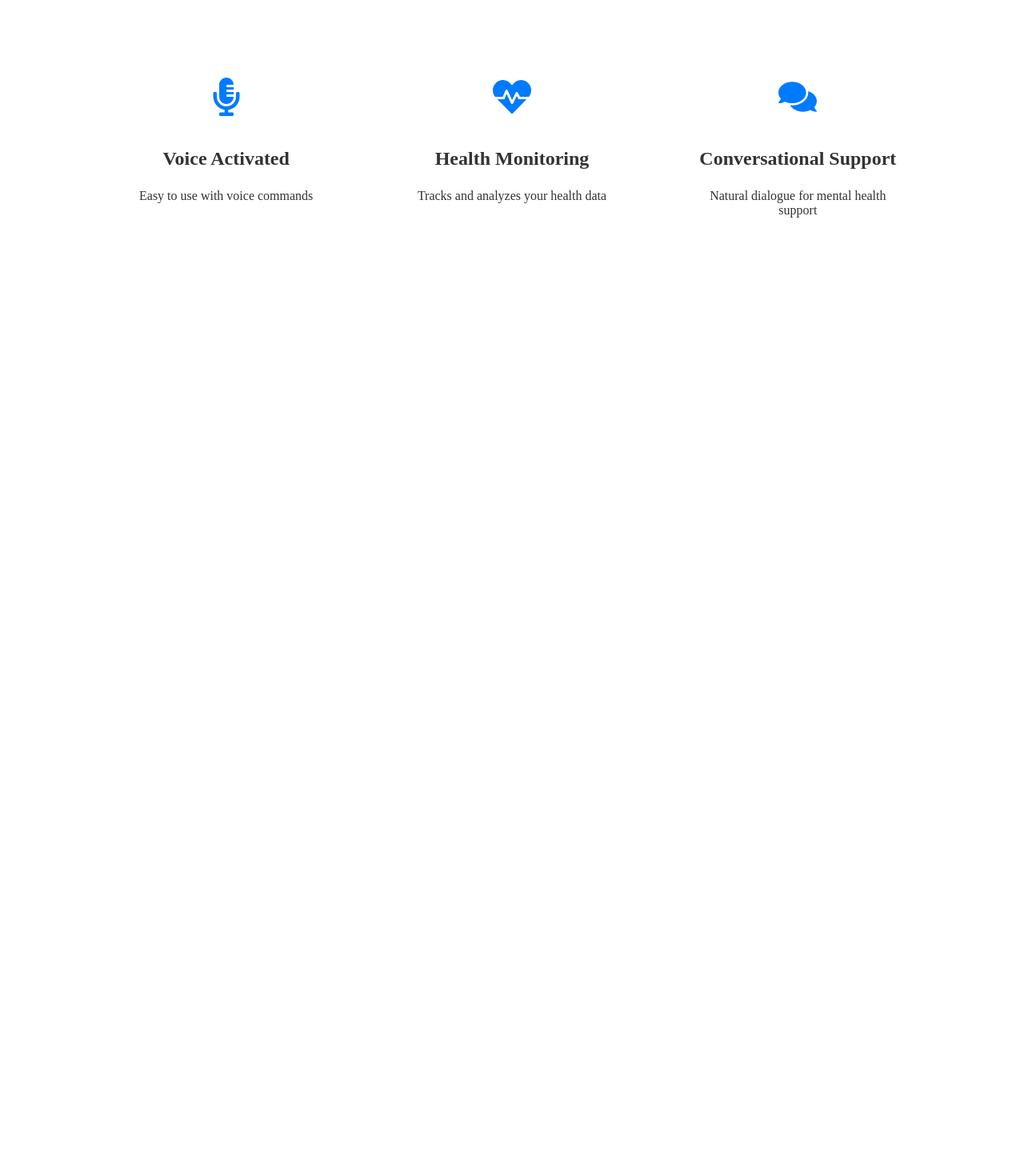
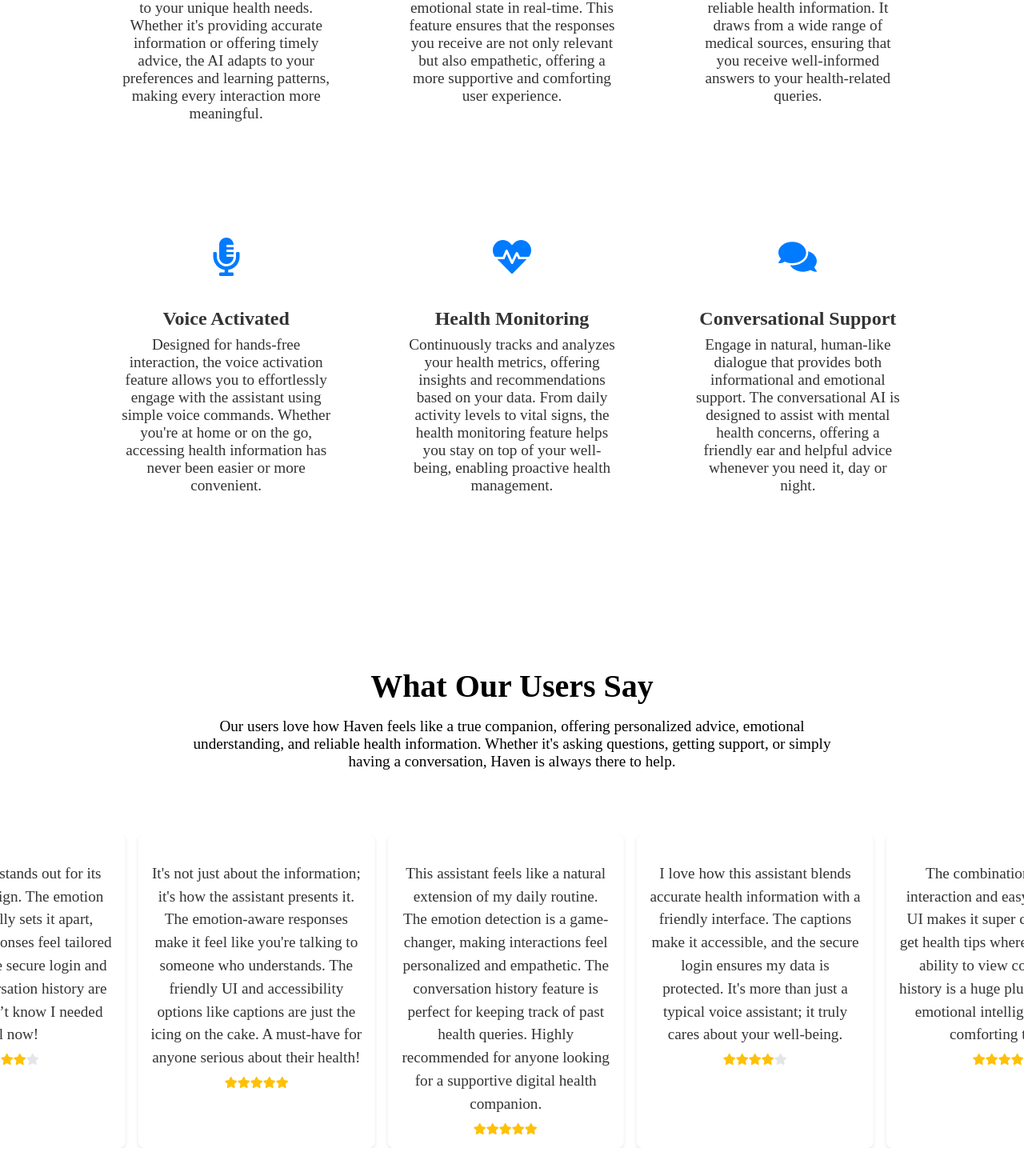
Before and after one commit to Tarun-032/HavenAI, a React (Vite) app: page / in a window 1280 px wide. Shown: the part 1206-2676 px from the top of the page at 80% size. Before the commit the page ends 1678 px from the top, so only its background shows below. Built offline with nearby package versions, Linux system fonts and the light colour scheme.

Commit message:
review section

```diff
--- a/src/Components/Body/Body.jsx
+++ b/src/Components/Body/Body.jsx
@@ -3,6 +3,7 @@ import './body.css'
 import { useState } from 'react';
 import { FaMicrophone, FaRobot, FaHeartbeat, FaDatabase, FaMicrophoneAlt, FaBrain, FaComments } from 'react-icons/fa';
 import './Body.css';
+import Reviewcarousel from './Reviewcarousal/Reviewcarousal';
 
 import photo from '../../assets/photoai.png'
 
@@ -25,12 +26,12 @@ const Body = () => {
   };
 
   const features = [
-    { icon: <FaRobot />, title: "AI Powered", description: "Advanced AI technology for personalized assistance" },
-    { icon: <FaBrain />, title: "Emotion Recognition", description: "Detects and responds to your emotional state" },
-    { icon: <FaDatabase />, title: "Trained on Medical Data", description: "Extensive medical knowledge for accurate information" },
-    { icon: <FaMicrophoneAlt />, title: "Voice Activated", description: "Easy to use with voice commands" },
-    { icon: <FaHeartbeat />, title: "Health Monitoring", description: "Tracks and analyzes your health data" },
-    { icon: <FaComments />, title: "Conversational Support", description: "Natural dialogue for mental health support" }
+    { icon: <FaRobot />, title: "AI Powered", description: "Leverages state-of-the-art AI algorithms to deliver personalized assistance tailored to your unique health needs. Whether it's providing accurate information or offering timely advice, the AI adapts to your preferences and learning patterns, making every interaction more meaningful." },
+    { icon: <FaBrain />, title: "Emotion Recognition", description: "Utilizes advanced emotion detection technology to understand and respond to your emotional state in real-time. This feature ensures that the responses you receive are not only relevant but also empathetic, offering a more supportive and comforting user experience." },
+    { icon: <FaDatabase />, title: "Trained on Medical Data", description: "Backed by an extensive database of medical knowledge, the assistant provides accurate and reliable health information. It draws from a wide range of medical sources, ensuring that you receive well-informed answers to your health-related queries." },
+    { icon: <FaMicrophoneAlt />, title: "Voice Activated", description: "Designed for hands-free interaction, the voice activation feature allows you to effortlessly engage with the assistant using simple voice commands. Whether you're at home or on the go, accessing health information has never been easier or more convenient." },
+    { icon: <FaHeartbeat />, title: "Health Monitoring", description: "Continuously tracks and analyzes your health metrics, offering insights and recommendations based on your data. From daily activity levels to vital signs, the health monitoring feature helps you stay on top of your well-being, enabling proactive health management." },
+    { icon: <FaComments />, title: "Conversational Support", description: "Engage in natural, human-like dialogue that provides both informational and emotional support. The conversational AI is designed to assist with mental health concerns, offering a friendly ear and helpful advice whenever you need it, day or night." }
   ];
 
   return (
@@ -56,6 +57,13 @@ const Body = () => {
           </div>
         </div>
       </section>
+      <div className='info'>
+      <h1>What Our Users Say</h1>
+      <p>Our users love how Haven feels like a true companion, offering personalized advice, emotional understanding, and reliable health information. Whether it's asking questions, getting support, or simply having a conversation, Haven is always there to help.</p>
+      </div>
+      <section className="review-section">
+        <Reviewcarousel />
+      </section>
       </main>
 
   )
--- /dev/null
+++ b/src/Components/Body/Reviewcarousal/Reviewcarousal.jsx
@@ -0,0 +1,45 @@
+import React, { useEffect, useState } from 'react';
+import { FaStar } from 'react-icons/fa';
+
+const reviews = [
+    { text: "This assistant feels like a natural extension of my daily routine. The emotion detection is a game-changer, making interactions feel personalized and empathetic. The conversation history feature is perfect for keeping track of past health queries. Highly recommended for anyone looking for a supportive digital health companion.", rating: 5 },
+    { text: "I love how this assistant blends accurate health information with a friendly interface. The captions make it accessible, and the secure login ensures my data is protected. It's more than just a typical voice assistant; it truly cares about your well-being.", rating: 4 },
+    { text: "The combination of voice interaction and easy-to-navigate UI makes it super convenient to get health tips wherever I am. The ability to view conversation history is a huge plus, and the AI's emotional intelligence adds a comforting touch.", rating: 5 },
+    { text: "This assistant stands out for its thoughtful design. The emotion detection really sets it apart, making the responses feel tailored and caring. The secure login and detailed conversation history are features I didn’t know I needed until now!", rating: 4 },
+    { text: "It's not just about the information; it's how the assistant presents it. The emotion-aware responses make it feel like you're talking to someone who understands. The friendly UI and accessibility options like captions are just the icing on the cake. A must-have for anyone serious about their health!", rating: 5 },
+  ];
+
+
+const ReviewCard = ({ review }) => (
+  <div className="review-card">
+    <p className="review-text">{review.text}</p>
+    <div className="star-rating">
+      {[...Array(5)].map((_, i) => (
+        <FaStar key={i} color={i < review.rating ? "#ffc107" : "#e4e5e9"} />
+      ))}
+    </div>
+  </div>
+);
+
+const ReviewCarousel = () => {
+  const [position, setPosition] = useState(0);
+
+  useEffect(() => {
+    const interval = setInterval(() => {
+      setPosition((prevPosition) => (prevPosition - 1 + reviews.length) % reviews.length);
+    }, 3000);
+    return () => clearInterval(interval);
+  }, []);
+
+  return (
+    <div className="review-carousel">
+      <div className="review-slider" style={{ transform: `translateX(${position * -20}%)` }}>
+        {reviews.concat(reviews.slice(0, 4)).map((review, index) => (
+          <ReviewCard key={index} review={review} />
+        ))}
+      </div>
+    </div>
+  );
+};
+
+export default ReviewCarousel;
--- a/src/Components/Body/body.css
+++ b/src/Components/Body/body.css
@@ -87,7 +87,7 @@
     margin-top: -5%;
   }
 
-  .info-content > p {
+  .info-content p {
     font-size: 1.2rem;
     max-width: 800px;
     margin: 0 auto 3rem;
@@ -125,5 +125,71 @@
   }
 
   .feature-card p {
+    font-size: 1.2rem;
+  }
+
+
+  .info h1 {
+    font-size: 2.5rem;
+    margin-bottom: 1rem;
+    margin-top: 3%;
+  }
+
+  .info p {
+    font-size: 1.2rem;
+    max-width: 800px;
+    margin: 0 auto 3rem;
+  }
+  .review-section {
+    padding: 2rem 0;
+    overflow: hidden;
     font-size: 1rem;
   }
+
+  .review-section h2 {
+    text-align: center;
+    margin-bottom: 1rem;
+    font-size: 1rem;
+  }
+
+  .review-carousel {
+    width: 100%;
+    overflow: hidden;
+  }
+
+  .review-slider {
+    display: flex;
+    transition: transform 0.5s ease;
+  }
+
+  .review-card {
+    flex: 0 0 20%;
+    padding: 1rem;
+    background-color: rgba(255, 255, 255, 0.2);
+    border-radius: 8px;
+    margin-right: 1rem;
+    box-shadow: 0 2px 4px rgba(0, 0, 0, 0.1);
+    font-size: 1rem;
+  }
+
+.review-text {
+  font-size: 1.2rem; /* Adjust the font size as needed */
+  line-height: 1.5;
+  color: #333;
+}
+
+
+  .review-card p {
+    margin-bottom: 0.5rem;
+  }
+
+  .star-rating {
+    display: flex;
+    justify-content: center;
+  }
+
+  @media (max-width: 768px) {
+    .review-card {
+      flex: 0 0 80%;
+    }
+  }
```
